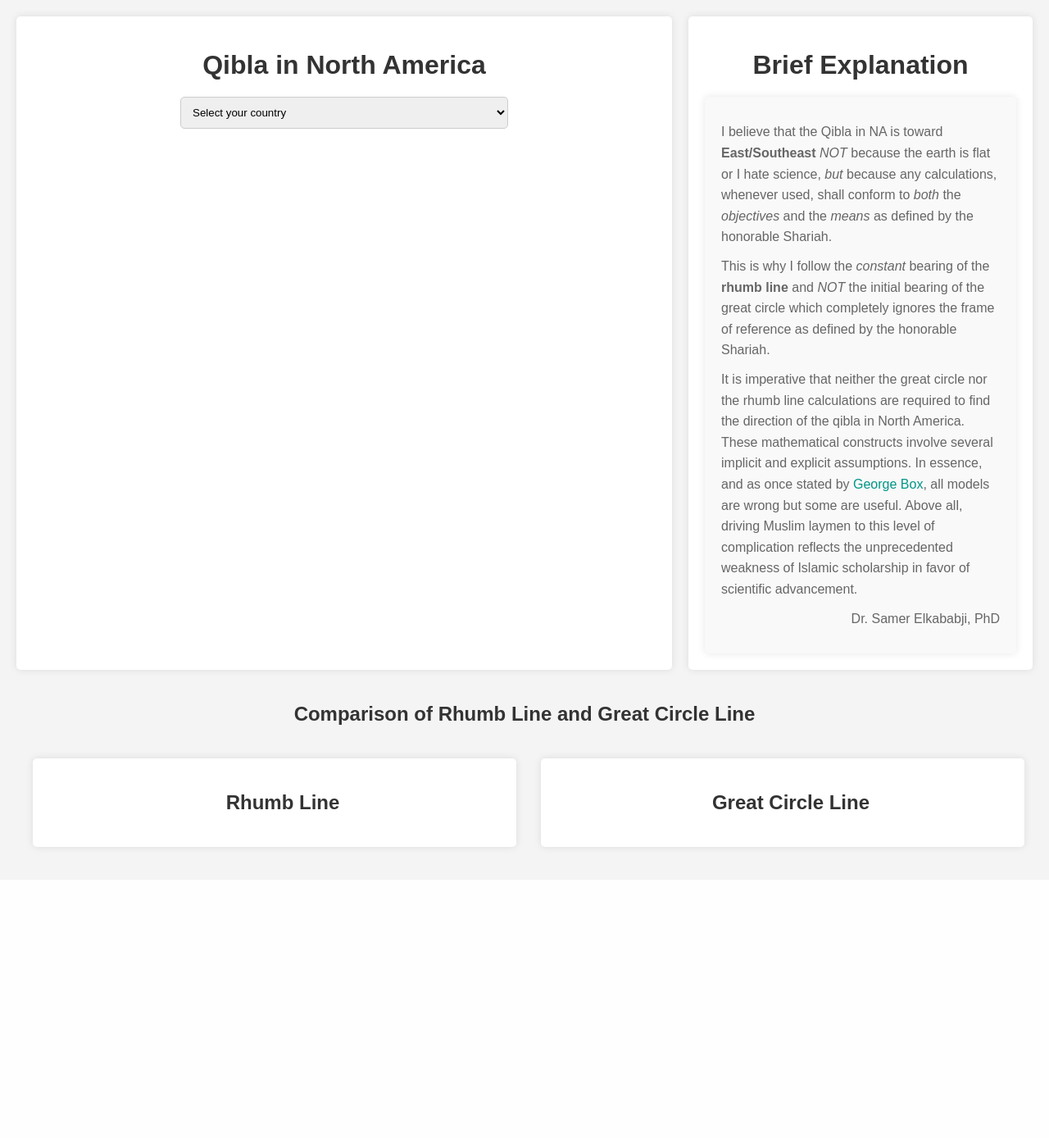
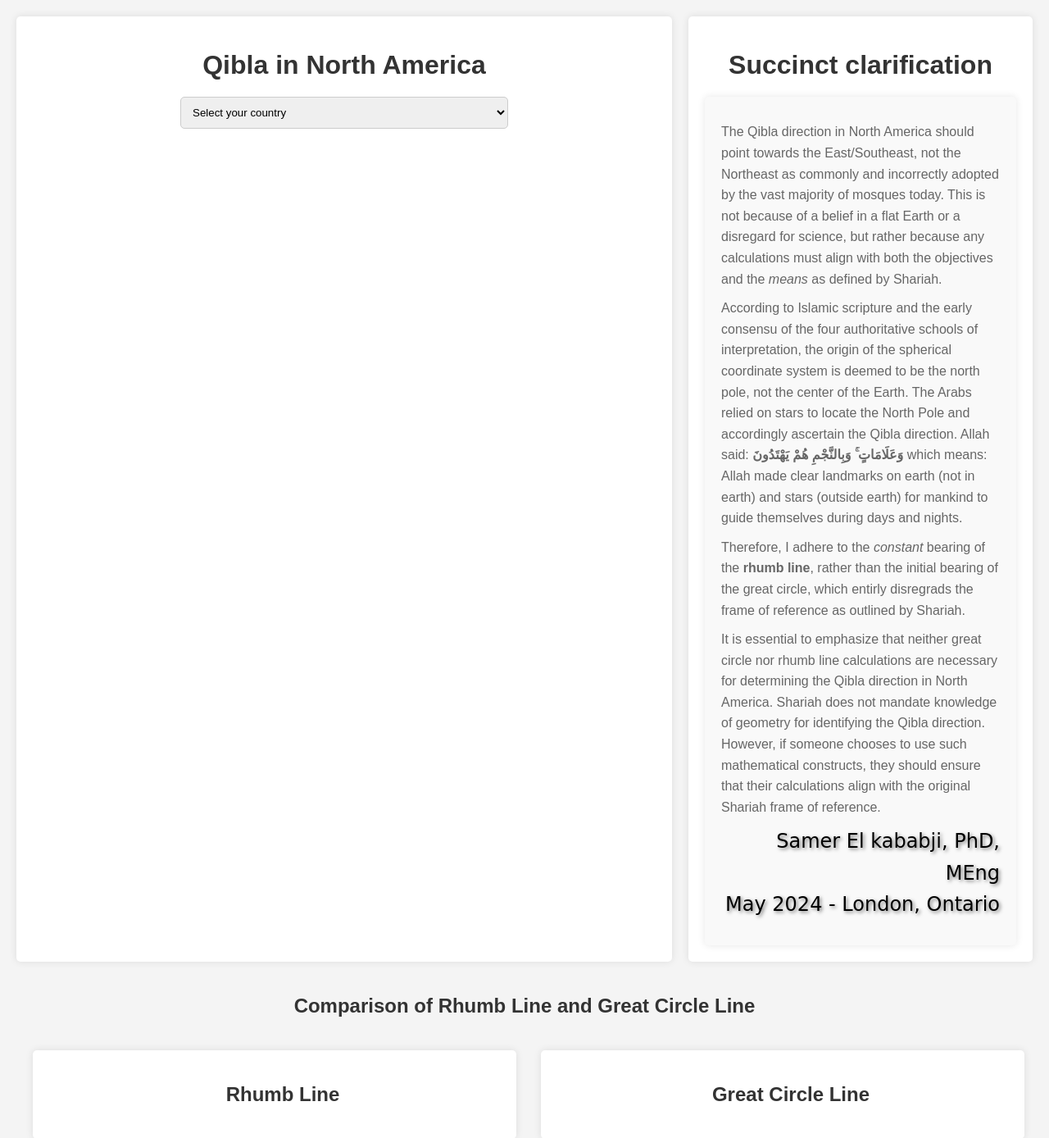
Before and after one commit to skababji/qibla_site, a Flask app: template templates/index.html in a window 1280 px wide. Shown: the top 1388 px of the page at 82% size. Before the commit the page ends 1039 px from the top, so only its background shows below. Run offline with Flask 3, Linux system fonts and the light colour scheme; the template is opened without the code that fills it, so the values that code supplies are empty; parts of the project's set-up code (start-up, migrations or seed data) failed here and were passed over.

Commit message:
corrected text

```diff
--- a/static/styles.css
+++ b/static/styles.css
@@ -267,3 +267,13 @@ select {
     bottom: 10px; /* 10px from the bottom */
     right: 10px; /* 10px from the right */
 }
+
+
+/* Freestyle Script CSS Element */
+.freestyle-element {
+    font-family: 'Freestyle Script', cursive;
+    font-size: 24px;
+    color: #000000; /* Adjust color as desired */
+    text-shadow: 2px 2px 4px rgba(0, 0, 0, 0.5); /* Add a subtle text shadow */
+    /* Add any additional styling as needed */
+}
--- a/templates/index.html
+++ b/templates/index.html
@@ -20,16 +20,21 @@
             <select id="citySelect" name="city" style="display: none;">
                 <option value="">Select your city</option>
             </select>
-            <button id="calculateButton" style="display: none;">Calculate Bearing</button>
+            <button id="calculateButton" style="display: none;  margin-left: 500px;">Calculate Bearing</button>
             <div id="results"></div>
         </div>
         <div class="sidebar">
-            <h1>Brief Explanation</h1>
+            <h1>Succinct clarification</h1>
             <div class="text-content">
-                <p>I believe that the Qibla in NA is toward <strong>East/Southeast</strong> <em>NOT</em> because the earth is flat or I hate science, <em>but</em> because any calculations, whenever used, shall conform to <em>both</em> the <em>objectives</em> and the <em>means</em> as defined by the honorable Shariah.</p>
-                <p>This is why I follow the <em>constant</em> bearing of the <strong>rhumb line</strong> and <em>NOT</em> the initial bearing of the great circle which completely ignores the frame of reference as defined by the honorable Shariah.</p>
-                <p>It is imperative that neither the great circle nor the rhumb line calculations are required to find the direction of the qibla in North America. These mathematical constructs involve several implicit and explicit assumptions. In essence, and as once stated by <a href="https://en.wikipedia.org/wiki/George_E._P._Box">George Box</a>, all models are wrong but some are useful. Above all, driving Muslim laymen to this level of complication reflects the unprecedented weakness of Islamic scholarship in favor of scientific advancement.</p>
-                <p id="signature">Dr. Samer Elkababji, PhD</p>
+                <p>The Qibla direction in North America should point towards the East/Southeast, not the Northeast as commonly and incorrectly adopted by the vast majority of mosques today. This is not because of a belief in a flat Earth or a disregard for science, but rather because any calculations must align with both the objectives and the <em>means</em> as defined by Shariah.</p>
+
+                <p>According to Islamic scripture and the early consensu of the four authoritative schools of interpretation, the origin of the spherical coordinate system is deemed to be the north pole, not the center of the Earth. The Arabs relied on stars to locate the North Pole and accordingly ascertain the Qibla direction. Allah said:<strong> وَعَلَامَاتٍ ۚ وَبِالنَّجْمِ هُمْ يَهْتَدُونَ </strong> which means: Allah made clear landmarks on earth (not in earth) and stars (outside earth) for mankind to guide themselves during days and nights. </p>
+
+                <p>Therefore, I adhere to the <em>constant</em> bearing of the <strong>rhumb line</strong>, rather than the initial bearing of the great circle, which entirly disregrads the frame of reference as outlined by Shariah.</p>
+
+                <p>It is essential to emphasize that neither great circle nor rhumb line calculations are necessary for determining the Qibla direction in North America. Shariah does not mandate knowledge of geometry for identifying the Qibla direction. However, if someone chooses to use such mathematical constructs, they should ensure that their calculations align with the original Shariah frame of reference. </p>
+
+                <p class="freestyle-element" id="signature">Samer El kababji, PhD, MEng <br>May 2024  - London, Ontario</p>
             </div>
         </div>
     </div>
@@ -46,7 +51,7 @@
                 <h2>Results</h2>
                 <p id="rhumbResultsText"></p>
             </div>
-            <p class="note-text" id="rhumbNote" style="display: none; position: absolute; bottom: 10px; right: 10px;">NOTE: Compass does NOT rotate throughout the path.</p>
+            <p class="note-text" id="rhumbNote" style="display: none; position: absolute; bottom: 10px; right: 10px;">NOTE: Compass does NOT move throughout the path.</p>
         </div>
         <div class="compass-content">
             <div class="compass">
@@ -57,12 +62,12 @@
                 <h2>Results</h2>
                 <p id="greatCircleResultsText"></p>
             </div>
-            <p class="note-text" id="greatCircleNote" style="display: none; position: absolute; bottom: 10px; right: 10px;">NOTE: Compass DOES rotate throughout the path.</p>
+            <p class="note-text" id="greatCircleNote" style="display: none; position: absolute; bottom: 10px; right: 10px;">NOTE: Compass DOES move throughout the path.</p>
         </div>
     </div>
 
     <div class="bearing-slider-container">
-        <h3>Move the Following Slider to Recognize the Path You Would Theoretically be Walking on</h3>
+        <h3>Asjust the slider to see the difference in bearing when travelling along the route calculated using the rhumb line versus the one calculated using the great circle</h3>
         <div class="slider-labels">
             <div id="startLabel" class="slider-label"></div>
             <div id="endLabel" class="slider-label"><img src="{{ url_for('static', filename='Kaaba.png') }}" alt="End Image"></div>
```
